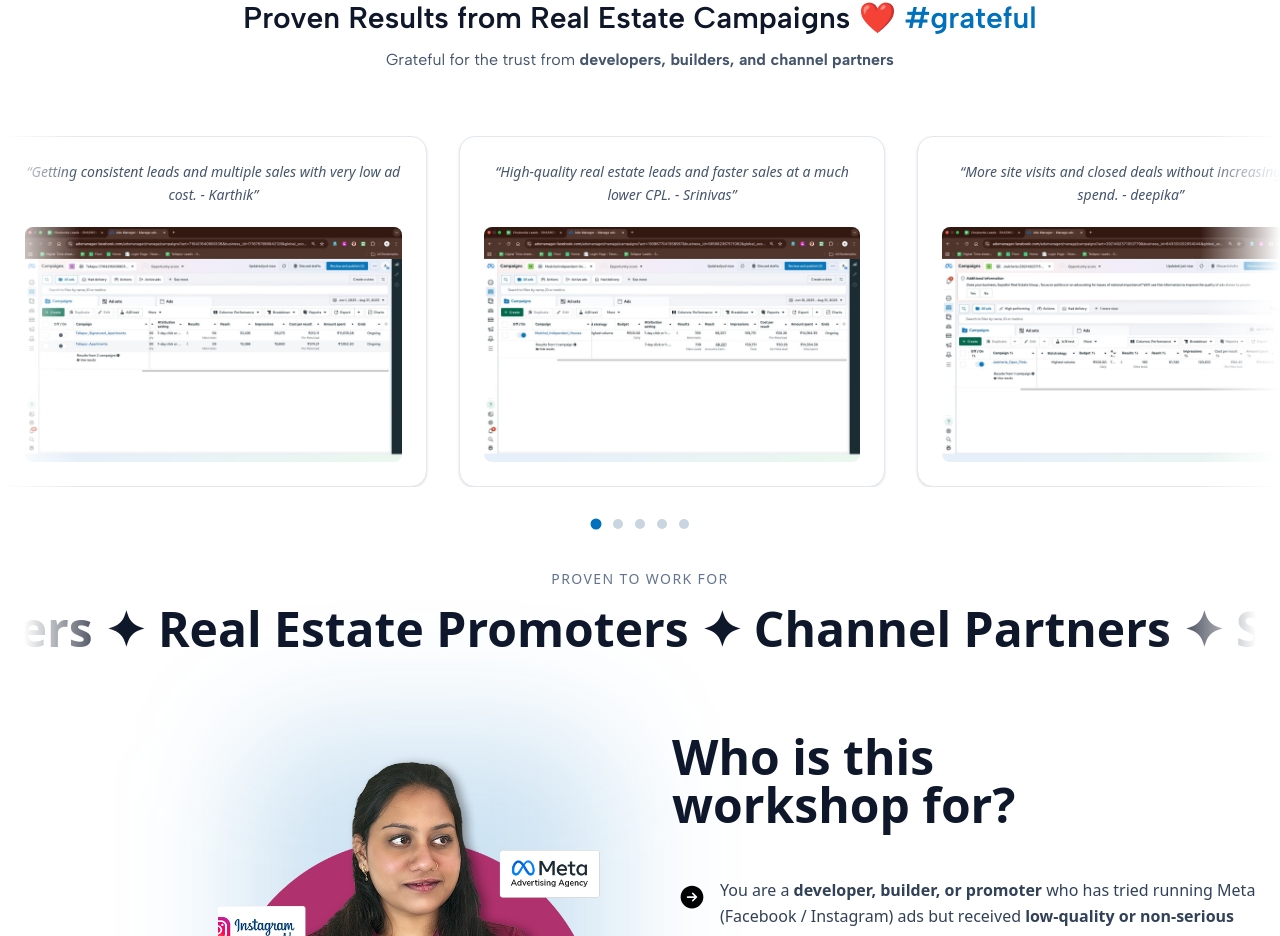
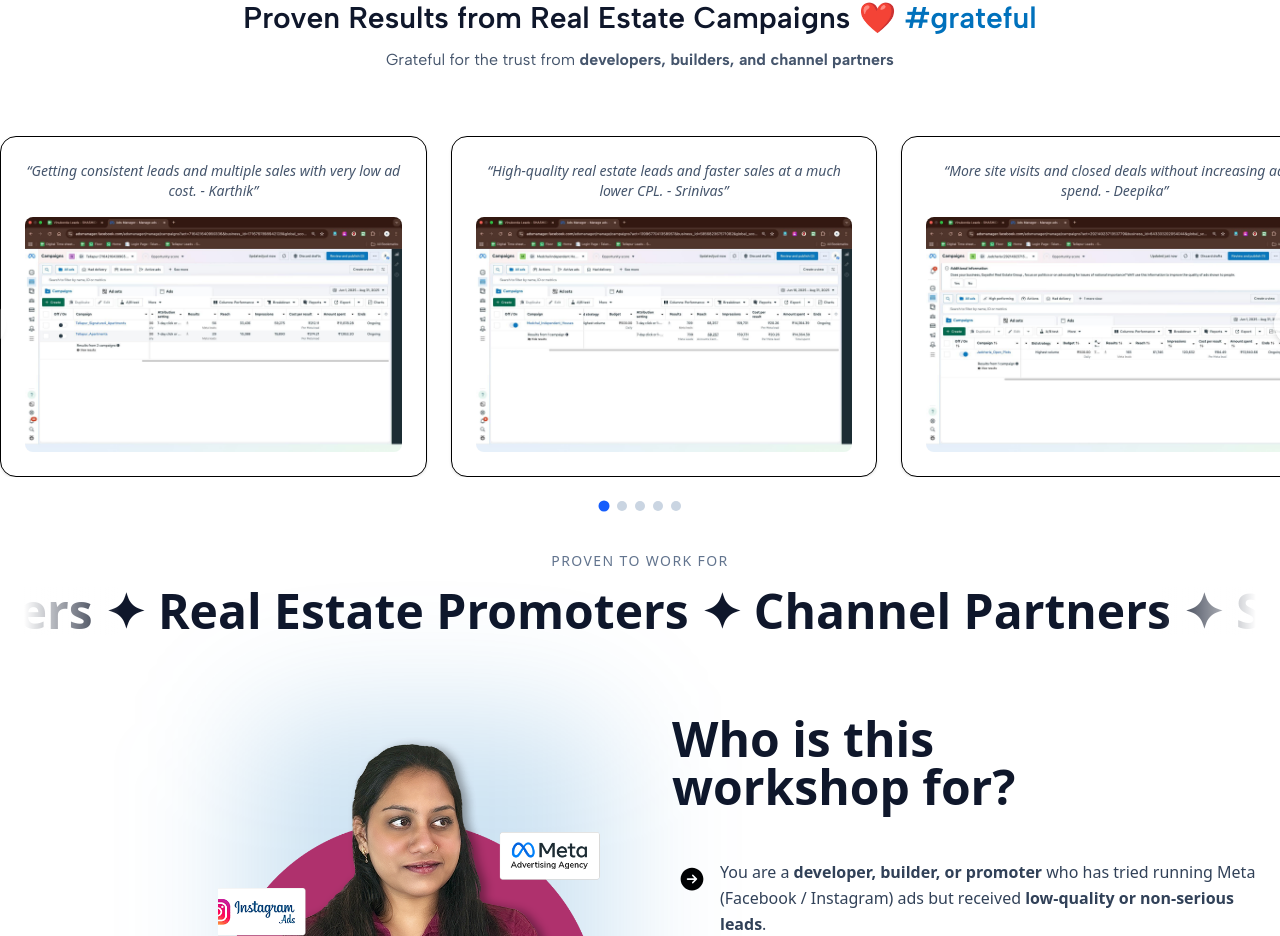
Before and after one commit to karthikch2630/workshop, a React (Vite) app: page / in a window 1280 px wide. Shown: the part 1595-2531 px from the top of the page. Built offline with nearby package versions, Linux system fonts and the light colour scheme.

Commit message:
testimonials added

```diff
--- a/src/components/RealEstateResultsCarousel.tsx
+++ b/src/components/RealEstateResultsCarousel.tsx
@@ -1,53 +1,59 @@
 import { ChevronLeft, ChevronRight } from "lucide-react";
-import { useRef, useState } from "react";
+import { useRef, useState, useEffect } from "react";
 
 const testimonials = [
   {
     text: "Getting consistent leads and multiple sales with very low ad cost. - Karthik",
-    name: "Karthik",
     img: "/testimonial-1.jpeg",
   },
   {
     text: "High-quality real estate leads and faster sales at a much lower CPL. - Srinivas",
-    name: "Srinivas",
     img: "/testimonial-2.jpeg",
   },
   {
-    text: "More site visits and closed deals without increasing ad spend. - deepika",
-    name: "Ramesh",
+    text: "More site visits and closed deals without increasing ad spend. - Deepika",
     img: "/testimonial-3.jpeg",
   },
   {
     text: "Stable leads and regular sales even for high-ticket projects. - Mahesh",
-    name: "Mahesh",
     img: "/testimonial-4.jpeg",
   },
   {
-    text: "Lower cost per lead and better follow-ups that convert. - Rahul ",
-    name: "Rahul",
+    text: "Lower cost per lead and better follow-ups that convert. - Rahul",
     img: "/testimonial-1.jpeg",
   },
   {
     text: "Consistent leads and sales across multiple locations with low budget. - Subhash Reddy",
-    name: "Venkatesh",
     img: "/testimonial-2.jpeg",
   },
   {
     text: "Finally achieving sales with Meta Ads without wasting money. - Ashok Naidu",
-    name: "Karthik R",
     img: "/testimonial-4.jpeg",
   },
 ];
 
-
-
 export default function RealEstateResultsCarousel() {
   const [index, setIndex] = useState(0);
-  const visible = 3;
-  const maxIndex = testimonials.length - visible;
+  const [visible, setVisible] = useState(1);
 
   const touchStartX = useRef<number | null>(null);
 
+  /* RESPONSIVE VISIBLE COUNT */
+  useEffect(() => {
+    const updateVisible = () => {
+      if (window.innerWidth >= 1024) setVisible(3);
+      else if (window.innerWidth >= 640) setVisible(2);
+      else setVisible(1);
+    };
+
+    updateVisible();
+    window.addEventListener("resize", updateVisible);
+    return () => window.removeEventListener("resize", updateVisible);
+  }, []);
+
+  const maxIndex = testimonials.length - visible;
+
+  /* TOUCH HANDLERS */
   const handleTouchStart = (e: React.TouchEvent) => {
     touchStartX.current = e.touches[0].clientX;
   };
@@ -57,96 +63,66 @@ export default function RealEstateResultsCarousel() {
 
     const diff = touchStartX.current - e.changedTouches[0].clientX;
 
-    if (diff > 50 && index < maxIndex) {
-      setIndex((i) => i + 1);
-    }
-
-    if (diff < -50 && index > 0) {
-      setIndex((i) => i - 1);
-    }
+    if (diff > 50 && index < maxIndex) setIndex(i => i + 1);
+    if (diff < -50 && index > 0) setIndex(i => i - 1);
 
     touchStartX.current = null;
   };
 
   return (
     <div className="relative mt-16">
-
-      {/* DESKTOP ARROWS ONLY */}
+      {/* DESKTOP ARROWS */}
       <button
-        onClick={() => setIndex((i) => Math.max(i - 1, 0))}
+        onClick={() => setIndex(i => Math.max(i - 1, 0))}
         disabled={index === 0}
-        className="
-          hidden md:flex
-          absolute -left-10 top-1/2 -translate-y-1/2 z-10
-          rounded-full bg-white/80 backdrop-blur
-          p-3 shadow-md hover:bg-white transition
-          disabled:opacity-30
-        "
+        className="hidden md:flex absolute -left-10 top-1/2 -translate-y-1/2 z-10 rounded-full bg-white/80 p-3 shadow-md disabled:opacity-30"
       >
-        <ChevronLeft size={22} className="text-slate-700" />
+        <ChevronLeft size={22} />
       </button>
 
       <button
-        onClick={() => setIndex((i) => Math.min(i + 1, maxIndex))}
+        onClick={() => setIndex(i => Math.min(i + 1, maxIndex))}
         disabled={index === maxIndex}
-        className="
-          hidden md:flex
-          absolute -right-10 top-1/2 -translate-y-1/2 z-10
-          rounded-full bg-white/80 backdrop-blur
-          p-3 shadow-md hover:bg-white transition
-          disabled:opacity-30
-        "
+        className="hidden md:flex absolute -right-10 top-1/2 -translate-y-1/2 z-10 rounded-full bg-white/80 p-3 shadow-md disabled:opacity-30"
       >
-        <ChevronRight size={22} className="text-slate-700" />
+        <ChevronRight size={22} />
       </button>
 
-      {/* SLIDER WITH SWIPE */}
+      {/* SLIDER */}
       <div
-        className="relative"
         onTouchStart={handleTouchStart}
         onTouchEnd={handleTouchEnd}
+        className="overflow-hidden"
       >
-        {/* FADE EDGES */}
-        <div className="pointer-events-none absolute left-0 top-0 z-10 h-full w-20 bg-gradient-to-r from-white to-transparent" />
-        <div className="pointer-events-none absolute right-0 top-0 z-10 h-full w-20 bg-gradient-to-l from-white to-transparent" />
-
-        <div className="overflow-hidden">
         <div
-            className="flex gap-8 transition-transform duration-700 ease-out"
+          className="flex gap-6 transition-transform duration-500 ease-out"
           style={{ transform: `translateX(-${index * (100 / visible)}%)` }}
         >
           {testimonials.map((t, i) => (
             <div
               key={i}
-                className="min-w-[100%] sm:min-w-[50%] lg:min-w-[33.333%]"
+              className="min-w-full sm:min-w-1/2 lg:min-w-1/3"
             >
-                <div className="
-                  h-full rounded-2xl border border-slate-200 bg-white
-                  p-6 shadow-sm hover:shadow-md transition
-                ">
-                  <p className="italic text-sm text-slate-600 leading-relaxed mb-5">
+              <div className="rounded-2xl border bg-white p-6 shadow-sm">
+                <p className="italic text-sm text-slate-600 mb-4">
                   “{t.text}”
                 </p>
-                  <img src={t.img} alt="Campaign result" className="rounded-lg" />
+                <img src={t.img} className="rounded-lg" />
               </div>
             </div>
           ))}
         </div>
       </div>
-      </div>
 
       {/* DOTS */}
-      <div className="mt-8 flex justify-center gap-3">
+      <div className="mt-6 flex justify-center gap-2">
         {Array.from({ length: maxIndex + 1 }).map((_, i) => (
           <button
             key={i}
             onClick={() => setIndex(i)}
-            className={`
-              h-2.5 w-2.5 rounded-full transition
-              ${i === index
-                ? "bg-[#0071BC] scale-110"
-                : "bg-slate-300 hover:bg-slate-400"}
-            `}
+            className={`h-2.5 w-2.5 rounded-full ${
+              i === index ? "bg-blue-600 scale-110" : "bg-slate-300"
+            }`}
           />
         ))}
       </div>
```
Lines whose indentation alone changed are shown as unchanged.
